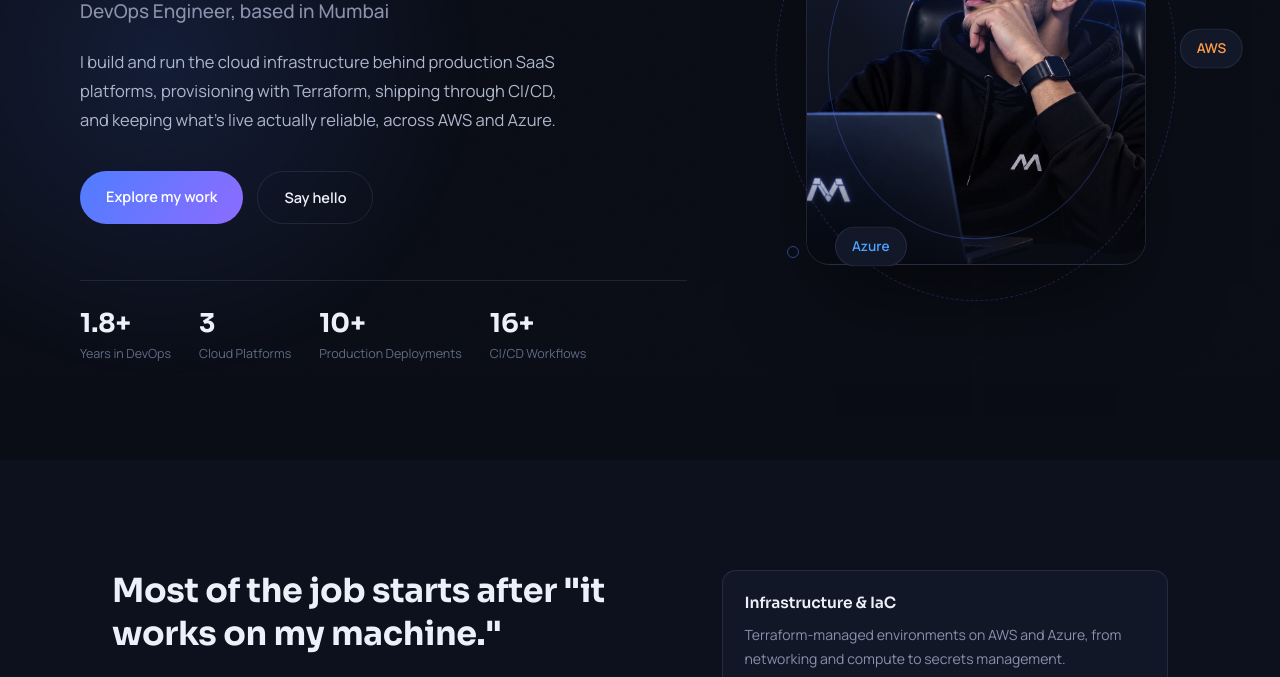
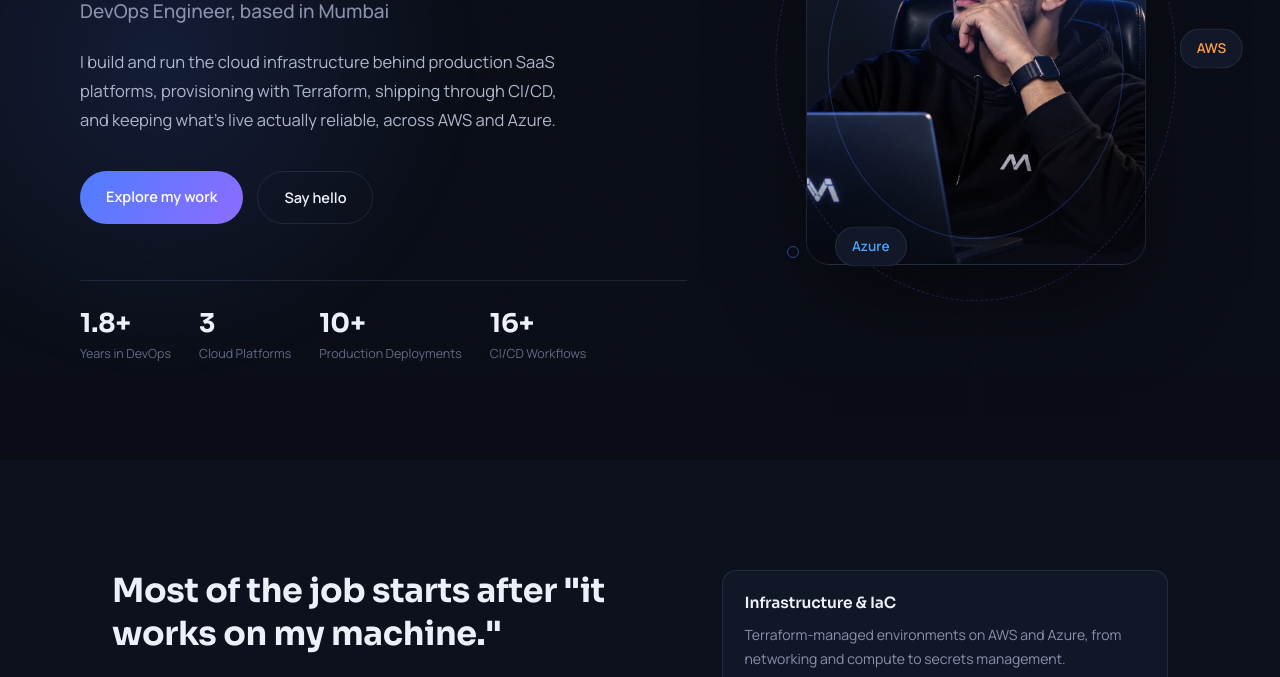
Before and after one commit to adnanmullani/adnanmullani.github.io, a plain HTML site: page index.html in a window 1280 px wide. Shown: the part 423-1100 px from the top of the page. Drawn offline with Linux system fonts and the light colour scheme.

Commit message:
Add files via upload

```diff
--- a/style.css
+++ b/style.css
@@ -125,7 +125,7 @@ img{max-width:100%;display:block}
 }
 .cutout{
   position:relative;z-index:1;width:100%;height:100%;
-  object-fit:cover;object-position:38% 12%;
+  object-fit:cover;object-position:center 8%;
   filter:saturate(1.05) contrast(1.03);
 }
 
```
